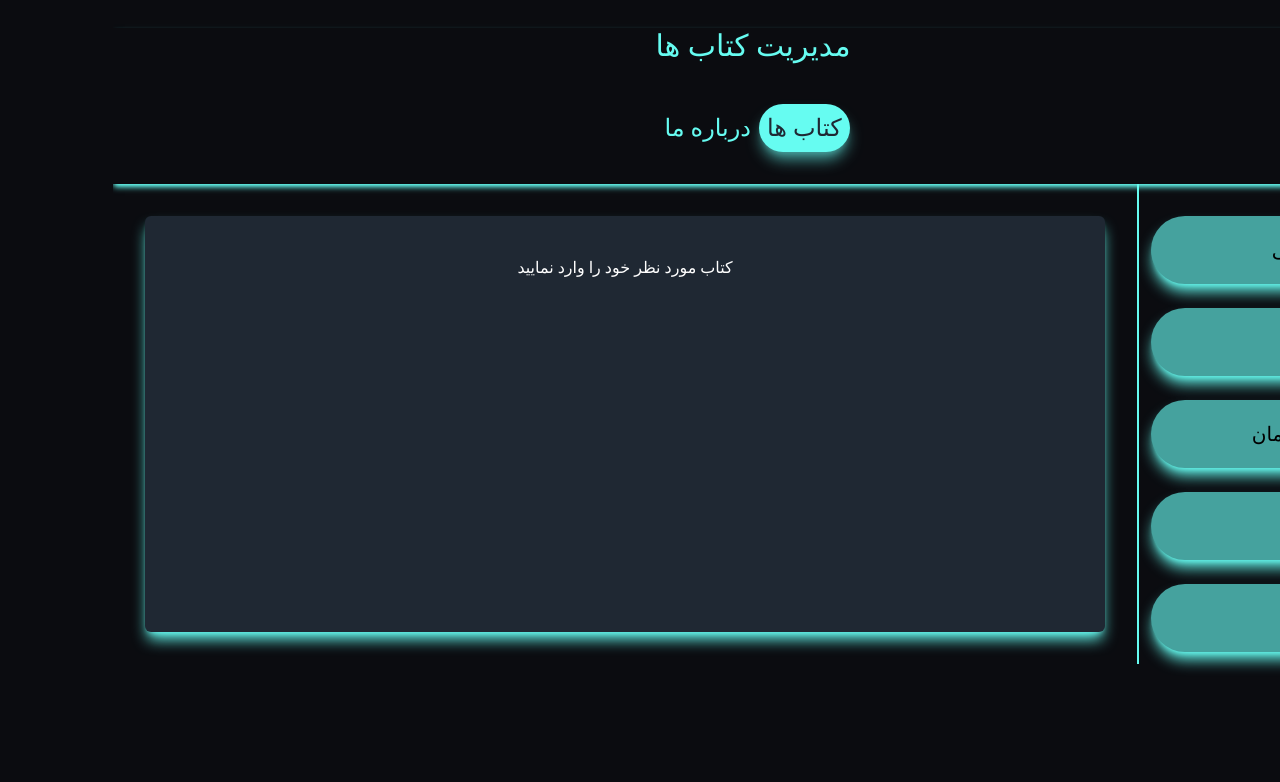
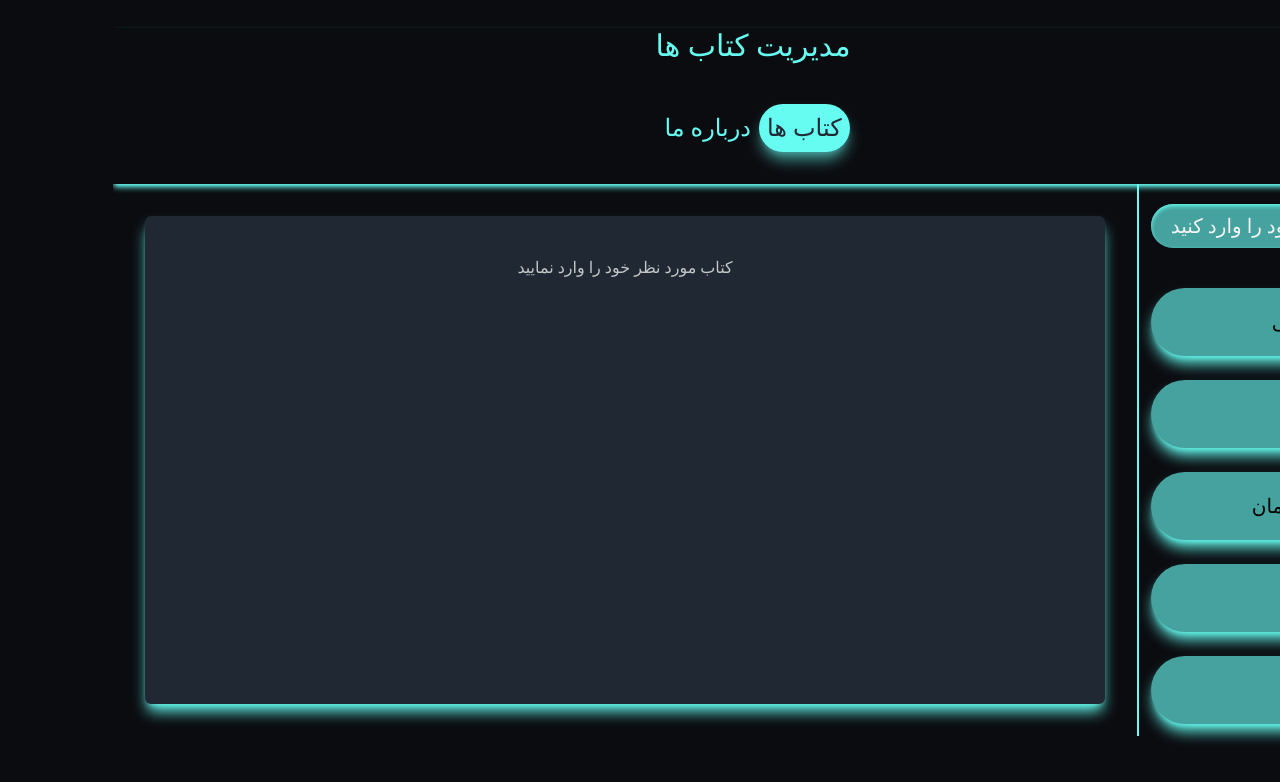
Before and after one commit to rezaazimibar/book-management-app, a React (Create React App) app: page /books in a window 1280 px wide. Shown: the top 782 px of the page. Built offline with nearby package versions, Linux system fonts and the light colour scheme; a web font is replaced by a local one.

Commit message:
add search box

```diff
--- a/src/component/about.jsx
+++ b/src/component/about.jsx
@@ -1,7 +1,7 @@
 const About = () => {
   return (
     <>
-      <div className=" text-cGray bg-cAshen mt-10">
+      <div className=" text-cGray rounded-md shadow-lg shadow-cCyan bg-cAshen m-10 p-10 ">
         <h1>در باره ما</h1>
         <p>این یک متن است که بر اساس صنعت چاپ</p>
       </div>
--- a/src/component/book.jsx
+++ b/src/component/book.jsx
@@ -3,15 +3,25 @@ import { FindBook } from "../data/data";
 const Book = () => {
   const params = useParams();
   const book = FindBook(parseInt(params.bookId));
+  if (book) {
     return (
       <>
         <main>
           <h2 className="mb-6">نام کتاب:{`${book.name}`}</h2>
           <h2>
-          قیمت کتاب:<span className="text-cCyan">{`${book.amount}`}</span>
-        {" "}تومان</h2>
+            قیمت کتاب:<span className="text-cCyan">{`${book.amount}`}</span>{" "}
+            تومان
+          </h2>
+          <h3 className="mt-3">تاریخ انتشار:{`${book.due}`}</h3>
+          <button className="rounded-md bg-cCyan text-cGray px-7 py-2 mt-10 hover:opacity-60">
+            حذف
+          </button>
         </main>
       </>
     );
+  }
+  else{
+   return <main><h1 className="text-cCyan">کتابی یافت نشد</h1></main>
+  }
 };
 export default Book;
--- a/src/component/books.jsx
+++ b/src/component/books.jsx
@@ -1,19 +1,48 @@
 import { GetBook } from "../data/data";
-import { NavLink, Outlet } from "react-router-dom";
+import {
+  NavLink,
+  Outlet,
+  useSearchParams,
+  useLocation,
+} from "react-router-dom";
 const Books = () => {
   const books = GetBook();
+  const location = useLocation();
+  const [searchParams, setSearchparams] = useSearchParams();
   return (
     <>
       <div className="flex ">
-
         <div className="flex pt-5 w-1/5 flex-col  border-l-2 border-cSky">
-          {books.map((book) => (
-            <NavLink to={`/books/${book.number}`} key={books.number}>
+          <input
+            className="rounded-full p-2 mx-3 mb-7 shadow-inner shadow-cSky  outline-none  bg-cCyan text-white text-xl placeholder:text-zinc-100"
+            placeholder="نام کتاب خود را وارد کنید"
+            value={searchParams.get("filter") || ""}
+            onChange={(event) => {
+              let filter = event.target.value;
+              if (filter) {
+                setSearchparams({ filter });
+              } else {
+                setSearchparams({});
+              }
+            }}
+          ></input>
+          {books
+            .filter((book) => {
+              let filter = searchParams.get("filter");
+              if (!filter) return true;
+              let name = book.name.toLocaleLowerCase();
+              return name.startsWith(filter.toLocaleLowerCase());
+            })
+            .map((book) => (
+              <NavLink
+                to={`/books/${book.number}${location.search}`}
+                key={books.number}
+              >
                 {({ isActive }) => (
                   <div
                     className={
                       isActive
-                      ? " p-5 m-3 bg-cSky transition rounded-full text-xl "
+                        ? " p-5 m-3 bg-cSky transition rounded-full text-xl translate-y-1 "
                         : " bg-cCyan  p-5 m-3 hover:shadow-none hover:translate-y-1 transition rounded-full shadow-cSky text-xl shadow-lg"
                     }
                   >
@@ -23,7 +52,7 @@ const Books = () => {
               </NavLink>
             ))}
         </div>
-        <div className="text-white text-center p-10 rounded-md shadow-lg shadow-cSky bg-cAshen m-8 grow w-1/2 ">
+        <div className="text-cGray text-center p-10 rounded-md shadow-lg shadow-cSky bg-cAshen m-8 grow w-1/2">
           <Outlet />
         </div>
       </div>
```
Also changed, not shown: src/App.js (+4 -3 lines). Lines whose indentation alone changed are shown as unchanged.
